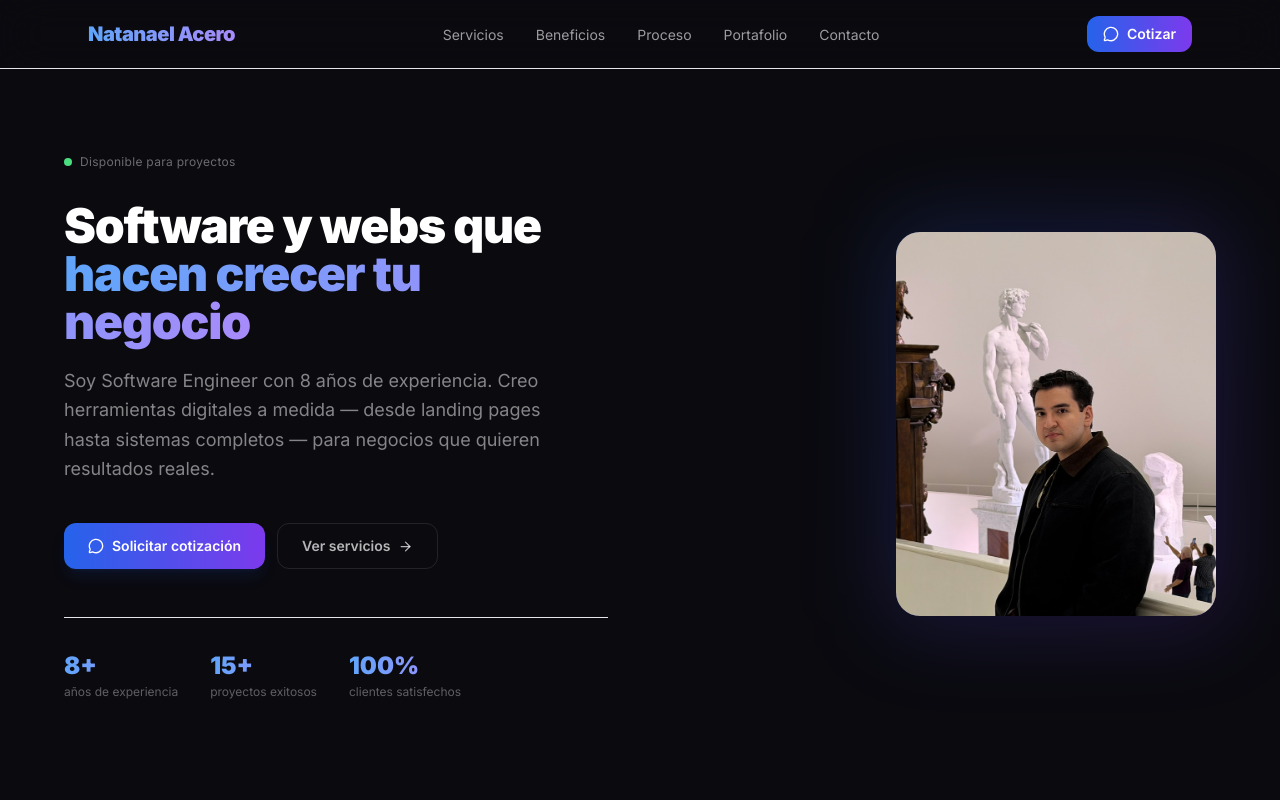
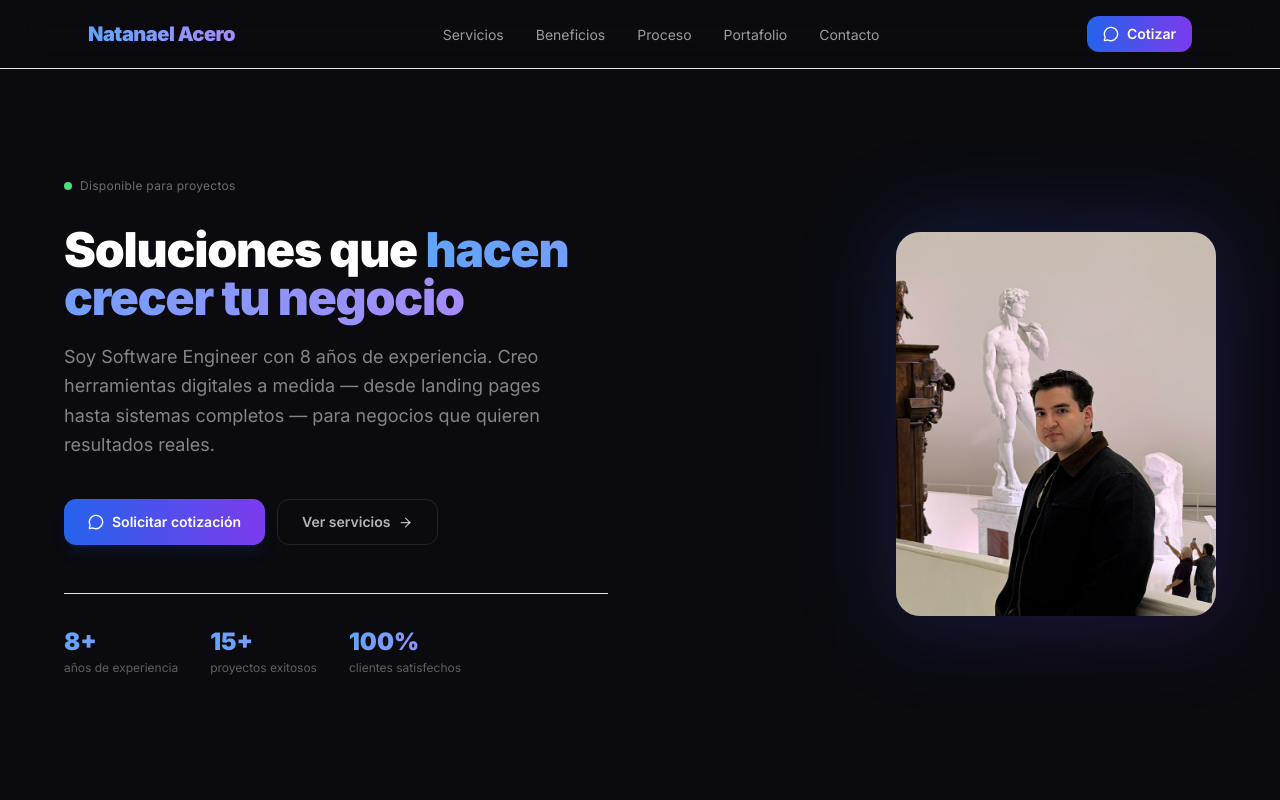
Before and after one commit to Natanael-Acero/navdev-landing, a Next.js app: page / in a window 1280 px wide. Shown: the top 800 px of the page. Built offline with nearby package versions, Linux system fonts and the light colour scheme.

Commit message:
fix: título Hero simplificado a 'Soluciones que hacen crecer tu negocio'

```diff
--- a/components/Hero.tsx
+++ b/components/Hero.tsx
@@ -31,7 +31,7 @@ export function Hero() {
           </div>
 
           <h1 className="text-4xl sm:text-5xl font-black leading-tight tracking-tight text-white mb-5">
-            Software y webs que{" "}
+            Soluciones que{" "}
             <span className="gradient-text">hacen crecer tu negocio</span>
           </h1>
 
```
